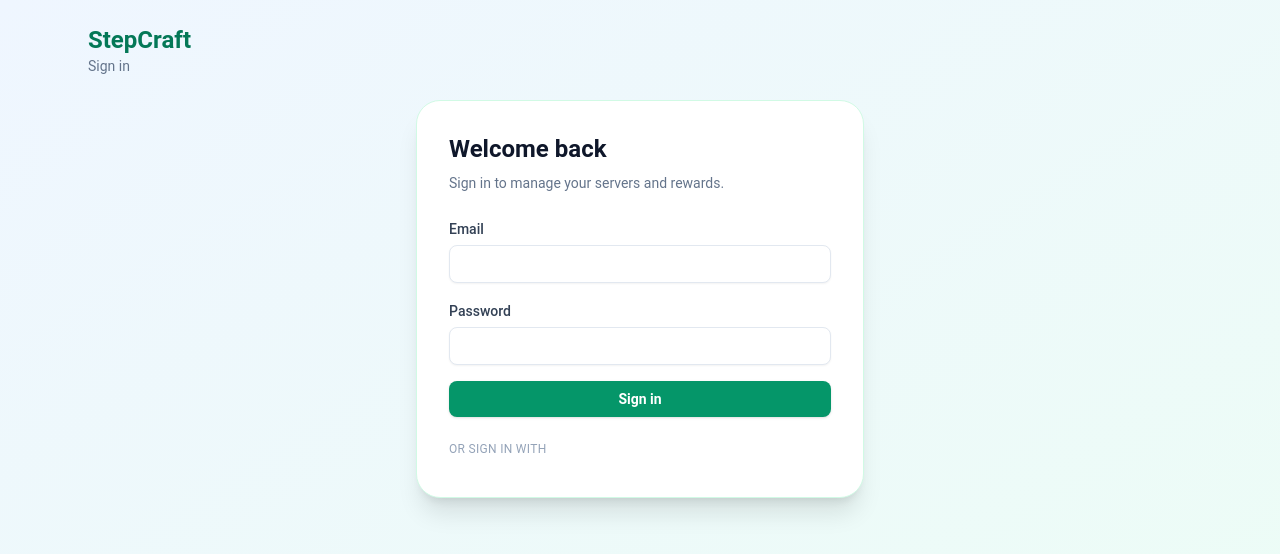
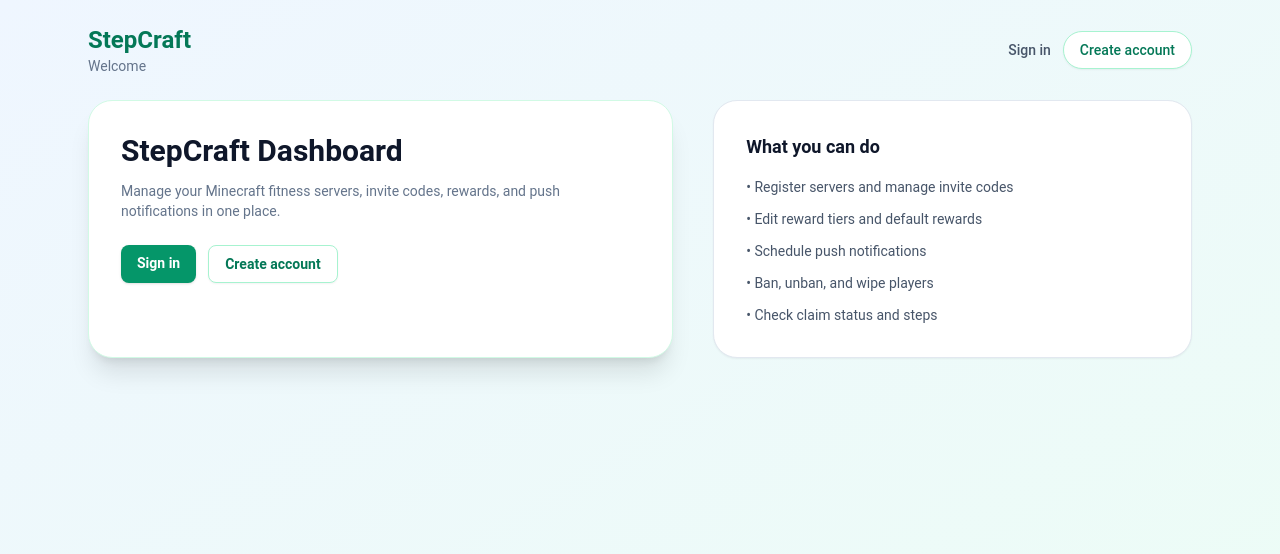
Before and after one commit to JaggerBean/FitCollector, a React (Vite) app in the folder Stepcraft_React/: page / in a window 1280 px wide. Before the commit this address led to /login. Shown: the top 554 px of the page. Built offline with nearby package versions, Linux system fonts and the light colour scheme; no server answers.

Commit message:
google registration

```diff
--- a/Stepcraft_React/src/App.tsx
+++ b/Stepcraft_React/src/App.tsx
@@ -1,7 +1,9 @@
 import type { ReactElement } from "react";
 import { Navigate, Route, Routes } from "react-router-dom";
 import { useAuthContext } from "./app/AuthContext";
+import LandingPage from "./pages/LandingPage";
 import LoginPage from "./pages/LoginPage";
+import RegisterAccountPage from "./pages/RegisterAccountPage";
 import DashboardPage from "./pages/DashboardPage";
 import RegisterServerPage from "./pages/RegisterServerPage";
 import ServerManagePage from "./pages/ServerManagePage";
@@ -22,8 +24,12 @@
 
   return (
     <Routes>
-      <Route path="/" element={<Navigate to={isAuthenticated ? "/dashboard" : "/login"} replace />} />
+      <Route path="/" element={<LandingPage />} />
       <Route path="/login" element={isAuthenticated ? <Navigate to="/dashboard" replace /> : <LoginPage />} />
+      <Route
+        path="/account/register"
+        element={isAuthenticated ? <Navigate to="/dashboard" replace /> : <RegisterAccountPage />}
+      />
       <Route
         path="/dashboard"
         element={
--- a/Stepcraft_React/src/api/servers.ts
+++ b/Stepcraft_React/src/api/servers.ts
@@ -1,6 +1,7 @@
 import { apiRequest } from "./client";
 import type {
   LoginResponse,
+  RegisterUserResponse,
   GoogleLoginResponse,
   RegisterServerResponse,
   OwnedServersResponse,
@@ -19,6 +20,13 @@
   return apiRequest<LoginResponse>("/v1/auth/login", {
     method: "POST",
     body: JSON.stringify({ email, password }),
+  });
+}
+
+export async function registerUser(name: string, email: string, password: string): Promise<RegisterUserResponse> {
+  return apiRequest<RegisterUserResponse>("/v1/auth/register", {
+    method: "POST",
+    body: JSON.stringify({ name, email, password }),
   });
 }
 
--- a/Stepcraft_React/src/api/types.ts
+++ b/Stepcraft_React/src/api/types.ts
@@ -1,5 +1,10 @@
 export interface LoginResponse {
   token: string;
+}
+
+export interface RegisterUserResponse {
+  ok: boolean;
+  message: string;
 }
 
 export interface GoogleLoginResponse {
--- a/Stepcraft_React/src/components/Layout.tsx
+++ b/Stepcraft_React/src/components/Layout.tsx
@@ -14,13 +14,28 @@
           </Link>
           <div className="text-sm text-slate-500 dark:text-slate-400">{title}</div>
         </div>
-        {isAuthenticated && (
+        {isAuthenticated ? (
           <button
             onClick={logout}
             className="rounded-full border border-emerald-200 bg-white px-4 py-2 text-sm font-medium text-emerald-700 shadow-sm transition hover:border-emerald-300 hover:bg-emerald-50 dark:border-slate-700 dark:bg-slate-900 dark:text-emerald-200"
           >
             Sign out
           </button>
+        ) : (
+          <div className="flex items-center gap-3">
+            <Link
+              to="/login"
+              className="text-sm font-medium text-slate-600 hover:text-emerald-600 dark:text-slate-300"
+            >
+              Sign in
+            </Link>
+            <Link
+              to="/account/register"
+              className="rounded-full border border-emerald-200 bg-white px-4 py-2 text-sm font-medium text-emerald-700 shadow-sm transition hover:border-emerald-300 hover:bg-emerald-50 dark:border-slate-700 dark:bg-slate-900 dark:text-emerald-200"
+            >
+              Create account
+            </Link>
+          </div>
         )}
       </header>
       <main className="mx-auto w-full max-w-6xl px-6 pb-12">{children}</main>
--- /dev/null
+++ b/Stepcraft_React/src/pages/LandingPage.tsx
@@ -0,0 +1,55 @@
+import { Link } from "react-router-dom";
+import { Layout } from "../components/Layout";
+import { useAuthContext } from "../app/AuthContext";
+
+export default function LandingPage() {
+  const { isAuthenticated } = useAuthContext();
+
+  return (
+    <Layout title="Welcome">
+      <div className="grid gap-10 lg:grid-cols-[1.1fr_0.9fr]">
+        <div className="rounded-3xl border border-emerald-100 bg-white p-8 shadow-xl dark:border-slate-800 dark:bg-slate-900">
+          <h1 className="text-3xl font-semibold text-slate-900 dark:text-slate-100">StepCraft Dashboard</h1>
+          <p className="mt-3 text-sm text-slate-500 dark:text-slate-400">
+            Manage your Minecraft fitness servers, invite codes, rewards, and push notifications in one place.
+          </p>
+          <div className="mt-6 flex flex-wrap gap-3">
+            {isAuthenticated ? (
+              <Link
+                to="/dashboard"
+                className="rounded-lg bg-emerald-600 px-4 py-2 text-sm font-semibold text-white shadow hover:bg-emerald-700"
+              >
+                Go to dashboard
+              </Link>
+            ) : (
+              <>
+                <Link
+                  to="/login"
+                  className="rounded-lg bg-emerald-600 px-4 py-2 text-sm font-semibold text-white shadow hover:bg-emerald-700"
+                >
+                  Sign in
+                </Link>
+                <Link
+                  to="/account/register"
+                  className="rounded-lg border border-emerald-200 bg-white px-4 py-2 text-sm font-semibold text-emerald-700 shadow-sm hover:border-emerald-300 hover:bg-emerald-50 dark:border-slate-700 dark:bg-slate-900 dark:text-emerald-200"
+                >
+                  Create account
+                </Link>
+              </>
+            )}
+          </div>
+        </div>
+        <div className="rounded-3xl border border-slate-200 bg-white p-8 shadow-sm dark:border-slate-800 dark:bg-slate-900">
+          <h2 className="text-lg font-semibold text-slate-900 dark:text-slate-100">What you can do</h2>
+          <ul className="mt-4 space-y-3 text-sm text-slate-600 dark:text-slate-300">
+            <li>• Register servers and manage invite codes</li>
+            <li>• Edit reward tiers and default rewards</li>
+            <li>• Schedule push notifications</li>
+            <li>• Ban, unban, and wipe players</li>
+            <li>• Check claim status and steps</li>
+          </ul>
+        </div>
+      </div>
+    </Layout>
+  );
+}
--- a/Stepcraft_React/src/pages/LoginPage.tsx
+++ b/Stepcraft_React/src/pages/LoginPage.tsx
@@ -112,6 +112,14 @@
             <div id="google-signin" className="flex justify-center" />
           </div>
         )}
+        {!googleClientId && (
+          <p className="mt-6 text-center text-xs text-slate-400">
+            Google sign-in requires VITE_GOOGLE_CLIENT_ID in your .env.
+          </p>
+        )}
+        <div className="mt-4 text-center text-xs text-slate-400">
+          New here? <a className="text-emerald-600 hover:text-emerald-700" href="/account/register">Create an account</a>
+        </div>
       </div>
     </Layout>
   );
--- /dev/null
+++ b/Stepcraft_React/src/pages/RegisterAccountPage.tsx
@@ -0,0 +1,110 @@
+import { useState } from "react";
+import type { FormEvent } from "react";
+import { Link, useNavigate } from "react-router-dom";
+import { Layout } from "../components/Layout";
+import { registerUser } from "../api/servers";
+
+export default function RegisterAccountPage() {
+  const navigate = useNavigate();
+  const [name, setName] = useState("");
+  const [email, setEmail] = useState("");
+  const [password, setPassword] = useState("");
+  const [confirmPassword, setConfirmPassword] = useState("");
+  const [error, setError] = useState<string | null>(null);
+  const [success, setSuccess] = useState<string | null>(null);
+  const [loading, setLoading] = useState(false);
+
+  const onSubmit = async (event: FormEvent) => {
+    event.preventDefault();
+    setError(null);
+    setSuccess(null);
+    if (password !== confirmPassword) {
+      setError("Passwords do not match.");
+      return;
+    }
+    setLoading(true);
+    try {
+      await registerUser(name.trim(), email.trim(), password);
+      setSuccess("Account created. You can sign in now.");
+      setTimeout(() => navigate("/login"), 800);
+    } catch (err) {
+      setError((err as Error).message);
+    } finally {
+      setLoading(false);
+    }
+  };
+
+  return (
+    <Layout title="Create account">
+      <div className="mx-auto max-w-md rounded-3xl border border-emerald-100 bg-white p-8 shadow-xl dark:border-slate-800 dark:bg-slate-900">
+        <h1 className="text-2xl font-semibold text-slate-900 dark:text-slate-100">Create your account</h1>
+        <p className="mt-2 text-sm text-slate-500 dark:text-slate-400">
+          Register to manage your StepCraft servers.
+        </p>
+        {error && (
+          <div className="mt-4 rounded-lg border border-red-200 bg-red-50 px-3 py-2 text-sm text-red-700 dark:border-red-900/40 dark:bg-red-900/20 dark:text-red-200">
+            {error}
+          </div>
+        )}
+        {success && (
+          <div className="mt-4 rounded-lg border border-emerald-200 bg-emerald-50 px-3 py-2 text-sm text-emerald-700 dark:border-emerald-700/40 dark:bg-emerald-900/20 dark:text-emerald-200">
+            {success}
+          </div>
+        )}
+        <form onSubmit={onSubmit} className="mt-6 space-y-4">
+          <div>
+            <label className="text-sm font-medium text-slate-700 dark:text-slate-300">Name</label>
+            <input
+              className="mt-1 w-full rounded-lg border border-slate-200 bg-white px-3 py-2 text-sm text-slate-900 shadow-sm focus:border-emerald-400 focus:outline-none focus:ring-2 focus:ring-emerald-100 dark:border-slate-700 dark:bg-slate-950 dark:text-slate-100"
+              value={name}
+              onChange={(event) => setName(event.target.value)}
+              required
+            />
+          </div>
+          <div>
+            <label className="text-sm font-medium text-slate-700 dark:text-slate-300">Email</label>
+            <input
+              className="mt-1 w-full rounded-lg border border-slate-200 bg-white px-3 py-2 text-sm text-slate-900 shadow-sm focus:border-emerald-400 focus:outline-none focus:ring-2 focus:ring-emerald-100 dark:border-slate-700 dark:bg-slate-950 dark:text-slate-100"
+              type="email"
+              value={email}
+              onChange={(event) => setEmail(event.target.value)}
+              required
+            />
+          </div>
+          <div>
+            <label className="text-sm font-medium text-slate-700 dark:text-slate-300">Password</label>
+            <input
+              className="mt-1 w-full rounded-lg border border-slate-200 bg-white px-3 py-2 text-sm text-slate-900 shadow-sm focus:border-emerald-400 focus:outline-none focus:ring-2 focus:ring-emerald-100 dark:border-slate-700 dark:bg-slate-950 dark:text-slate-100"
+              type="password"
+              value={password}
+              onChange={(event) => setPassword(event.target.value)}
+              required
+              minLength={8}
+            />
+          </div>
+          <div>
+            <label className="text-sm font-medium text-slate-700 dark:text-slate-300">Confirm password</label>
+            <input
+              className="mt-1 w-full rounded-lg border border-slate-200 bg-white px-3 py-2 text-sm text-slate-900 shadow-sm focus:border-emerald-400 focus:outline-none focus:ring-2 focus:ring-emerald-100 dark:border-slate-700 dark:bg-slate-950 dark:text-slate-100"
+              type="password"
+              value={confirmPassword}
+              onChange={(event) => setConfirmPassword(event.target.value)}
+              required
+              minLength={8}
+            />
+          </div>
+          <button
+            type="submit"
+            disabled={loading}
+            className="w-full rounded-lg bg-emerald-600 px-4 py-2 text-sm font-semibold text-white shadow hover:bg-emerald-700 disabled:opacity-70"
+          >
+            {loading ? "Creating..." : "Create account"}
+          </button>
+        </form>
+        <div className="mt-4 text-center text-xs text-slate-400">
+          Already have an account? <Link className="text-emerald-600 hover:text-emerald-700" to="/login">Sign in</Link>
+        </div>
+      </div>
+    </Layout>
+  );
+}
```
